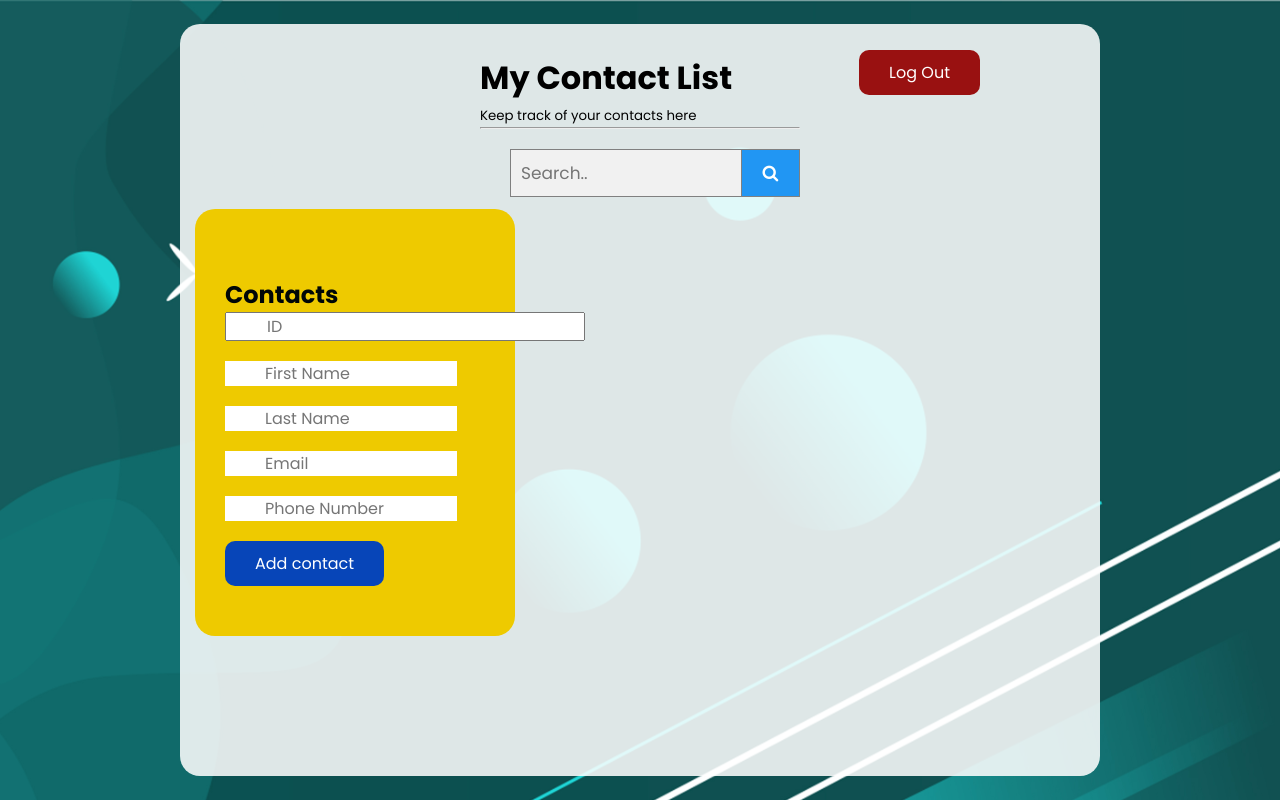
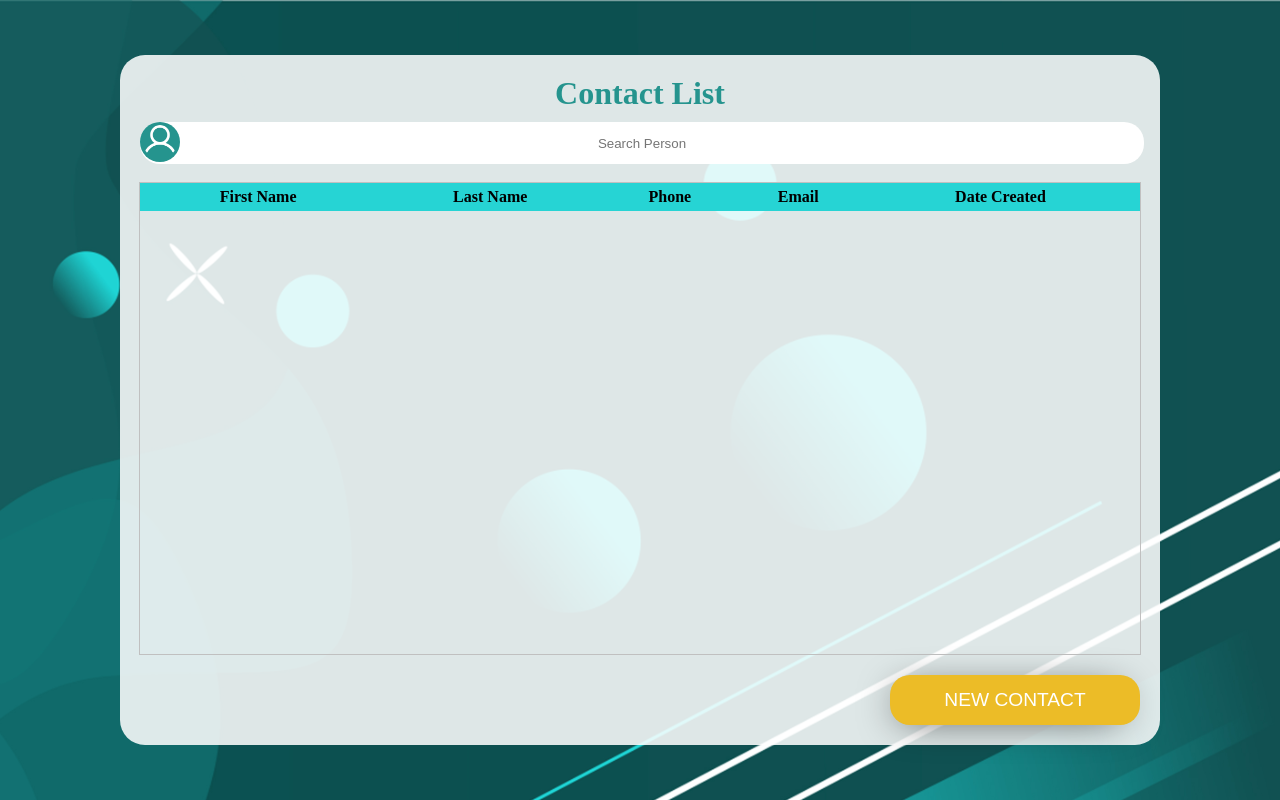
Before and after one commit to COP-4331C-Group-11/Contax.ml, a PHP site: page /contactPage.html in a window 1280 px wide. Run offline with PHP 8.4, Linux system fonts and the light colour scheme; data comes from the database, SQL or seed files in the repository; data that the repository does not hold is empty.

Commit message:
Redesigned contact page and added delete functionality

```diff
--- a/html/api/deleteContact.php
+++ b/html/api/deleteContact.php
@@ -18,7 +18,7 @@ $json = file_get_contents('php://input');
 $data = json_decode($json);
 
 // Validate JSON
-if ($data == null || $data->$userId == null || $data->$phone == null)
+if (is_null($data) || is_null($data->userId) || is_null($data->phone))
   returnWithError("Input invalid");
 // Validate JSON schema
 if (!property_exists($data, "userId") || !property_exists($data, "phone"))
--- a/html/api/search.php
+++ b/html/api/search.php
@@ -27,7 +27,7 @@ $json = file_get_contents('php://input');
 $data = json_decode($json);
 
 // Validate JSON
-if ($data == null)
+if (is_null($data) || is_null($data->userId) || is_null($data->searchStr))
   returnWithError("Input invalid");
 // Validate JSON schema
 if (!property_exists($data, "userId") || !property_exists($data, "searchStr"))
--- a/html/contactPage.html
+++ b/html/contactPage.html
@@ -1,70 +1,25 @@
 <!DOCTYPE html>
 <html lang="en" dir="ltr">
   <head>
-
     <link rel="stylesheet" href="css/contactPage.css">
     <link rel="stylesheet" href="https://cdnjs.cloudflare.com/ajax/libs/font-awesome/4.7.0/css/font-awesome.min.css">
-
-
     <title>Add Contacts</title>
-</form>
   </head>
   <body>
-
-  <div class = "container">
-    <header class="col-md-offset-1 col-md-10">
-      <h1>
-        My Contact List
-      </h1>
-      <small>
-        Keep track of your contacts here
-      </small>
-
-      <!--White underline-->
-      <hr>
-      <form class="example" action="action_page.php">
-        <input type="text" placeholder="Search.." name="search" id="contact-search">
-        <button type="submit"><i class="fa fa-search"></i></button>
-
-        <!--This is where the table generated by the search will go -->
-        <div id="contact-table">
-
-          <!-- This gets auto-filled -->
+    <div id="contact-container">
+      <h1>Contact List</h1>
+      <div id="search-container">
+        <img src="img/user.png" alt="user icon">
+        <input type="text" id="contact-search-input" placeholder="Search Person">
       </div>
-      </form>
-      <div class = "mod-button">
-        <button class="btn-2"> Log Out</button>
-
+      <div id="table-container">
+        <table id="contact-table">
+          <tr><th>First Name</th><th>Last Name</th><th>Phone</th><th>Email</th><th>Date Created</th><th></th></tr>
+        </table>
       </div>
-
-       <!--Let's input our forms here , one for adding contacts one for editing contacts-->
-       <section class="section-1">
-        <div class ="form-container">
-          <!--This is for the first form of add contact-->
-
-
-          <form method="post" id="addContacts">
-            <h2>Contacts</h2>
-            <input id="id" type="number" placeholder="ID" style ="margin-bottom: 20px;">
-            <input id="firstName" type="text" placeholder="First Name">
-            <input id="lastName" type="text" placeholder="Last Name">
-            <input id="email" type="text" placeholder="Email">
-            <input id="phone" type="text" placeholder="Phone Number">
-            <div class="button-container">
-              <div id="add-results"></div>
-              <button type ="submit" id="add-contact" class="btn-1"> Add contact</button>
-              <div id='error'> </div>
+      <button id="new-contact-bttn">NEW CONTACT</button>
     </div>
-          </form>
-
-        </div>
-       </section>
-
-
-    </div>
-
-
-  <script src="js/addContact.js"></script>
-
+    <script src="js/cookies.js"></script>
+    <script src="js/contacts.js"></script>
   </body>
 </html>
--- a/html/css/contactPage.css
+++ b/html/css/contactPage.css
@@ -1,139 +1,121 @@
 @import url('https://fonts.googleapis.com/css?family=Poppins:400,500,600,700&display=swap');
-*{
-  margin: 0;
-  padding: 0;
-  box-sizing: border-box;
-  font-family: 'Poppins', sans-serif;
-}
-html
-{
-  display: grid;
-  height: 100%;
-  width: 100%;
-  place-items: center;
+
+html {
+  /* font-family: 'Poppins', sans-serif; */
   background: url("../img/shapes.png")
 }
 
-.contact-builder
-{
-  background:#fff;
-}
-.container
-{
-  border-radius: 20px;
-  background:rgba(255, 255, 255, 0.863);
-  padding-bottom:200px;
-  padding-top:30px;
-  padding-left: 300px;
-  padding-right: 300px;
-}
-.form-container
-{
-  border-radius: 20px;
-  background: #eeca00;
-  padding-bottom:30px;
-  padding-top:30px;
-  padding-left: px;
-  padding-right: 0px;
-  position: relative;;
-  top:60px;
-  right:285px;
-}
-form
-{
-  margin:20px auto;
-  width: 320px;
-  color:rgb(0, 7, 7);
-  padding-left: 30px;
-}
-input{
-
-  padding-left: 40px;
-  font-size:inherit;
-
-}
-input[type="text"]
-{
-  display: block;
-  margin-bottom: 20px;
-  width:80%;
-  border:2px orangered;
+html, body{
+  margin: 0;
+  padding: 0;
+  height: 100%;
+  width: 100%;
 }
 
-.btn-1
-{
-  background-color: #0745b8;
-  border: none;
-  color: rgb(255, 255, 255);
-  padding: 10px 30px;
-  border-radius: 10px;
-  text-align: center;
-  text-decoration: none;
-  display: inline-block;
-  font-size: 16px;
+body {
+  display: flex;
+  justify-content: center;
+  align-items: center;
 }
 
-form.example input[type=text] {
-  padding: 10px;
-  font-size: 17px;
-  border: 1px solid grey;
-  float: left;
+#contact-container {
+  position: absolute;
+  display: flex;
+  flex-direction: column;
+  justify-content: center;
+  align-items: center;
   width: 80%;
-  background: #f1f1f1;
+  max-width: 1000px;
+  height: calc(100% - 150px);
+  padding: 20px;
+  background-color: rgba(255, 255, 255, 0.863);
+  border-radius: 25px;
 }
 
-/* Style the submit button */
-form.example button {
-  float: left;
-  width: 20%;
-  height: 20%;
-  padding: 10px;
-  background: #2196F3;
-  color: white;
-  font-size: 17px;
-  border: 1px solid grey;
-  border-left: none; /* Prevent double borders */
-  cursor: pointer;
+#contact-container h1 {
+  margin: 0 0 10px 0;
+  color: #25948E;
 }
-.btn-2
-{
-  background-color: #991111;
+
+#search-container {
+  position: relative;
+  width: 100%;
+  height: 40px;
+  margin-bottom: 20px;
+}
+
+#search-container img {
+  position: absolute;
+  box-sizing: border-box;
+  top: 0;
+  left: 0;
+  height: 100%;
+  padding: 3px;
+  border-radius: 20px;
+  background-color: #25948E;
+}
+
+#contact-search-input {
+  width: 100%;
+  height: 40px;
   border: none;
-  color: rgb(255, 255, 255);
-  padding: 10px 30px;
-  border-radius: 10px;
-  position: absolute;
+  border-radius: 20px;
   text-align: center;
-  top: 50px;
-  right:300px;
-  text-decoration: none;
-  display: inline-block;
-  font-size: 16px;
+}
+
+#table-container {
+  flex-grow: 1;
+  min-height: 0;
+  overflow: auto;
+  width: 100%;
+  border: 1px solid silver;
+  margin-bottom: 20px;
 }
 
 #contact-table {
-  font-family: Arial, Helvetica, sans-serif;
+  width: 100%;
+  overflow: scroll;
   border-collapse: collapse;
-  width: 100%;
 }
 
-#contact-table table {
-  border-spacing: 0;
+#contact-table th {
+  padding: 5px 0;
+  background-color: #26D4D4;
 }
 
-#contact-table td, #contact-table th {
-  border: 1px solid #ccc;
-  padding: 15px;
+#contact-table tr:nth-child(even){
+  background-color: #ddd
 }
 
-#contact-table tr:nth-child(even){background-color: #f2f2f2;}
+#contact-table td {
+  padding: 10px 0;
+  text-align: center;
+}
 
-#contact-table tr:hover {background-color: #ddd;}
+.edit-button, .delete-button {
+  margin: 0 5px;
+  height: 25px;
+  width: 70px;
+  border-radius: 10px;
+  border: none;
+}
 
-#contact-table th {
-  padding-top: 20px;
-  padding-bottom: 20px;
-  text-align: left;
-  background-color: #4CAF50;
-  color: white;
+.edit-button {
+  background-color: #8cdd84;
 }
+
+.delete-button {
+  background-color: #da5e70;
+}
+
+#new-contact-bttn {
+  align-self: flex-end;
+  height: 50px;
+  width: 250px;
+  border-radius: 20px;
+  border: none;
+  font-size: 1.2rem;
+  color: #fff;
+  background-color: #ECBC27;
+  box-shadow: -5px 5px 40px -15px #000;
+}
--- a/html/js/cookies.js
+++ b/html/js/cookies.js
@@ -23,16 +23,15 @@ function saveCookie(firstName, lastName, userId)
 
 function readCookie()
 {
-	// parses JSON
+  // parses JSON
 	try {
-		return JSON.parse(document.cookie);
-
+    let jsonStr = document.cookie.match(/\{.*\}/g)[0];
+		return JSON.parse(jsonStr);
 	} catch (error) {
 		// returns back to homepage if there was no JSON
 		document.location.href = "index.html";
 		return null;
 	}
-
 }
 
 function doLogout()
```
Also changed, not shown: html/js/contacts.js (+46 -21 lines), html/img/user.png (added). Lines whose indentation alone changed are shown as unchanged.
